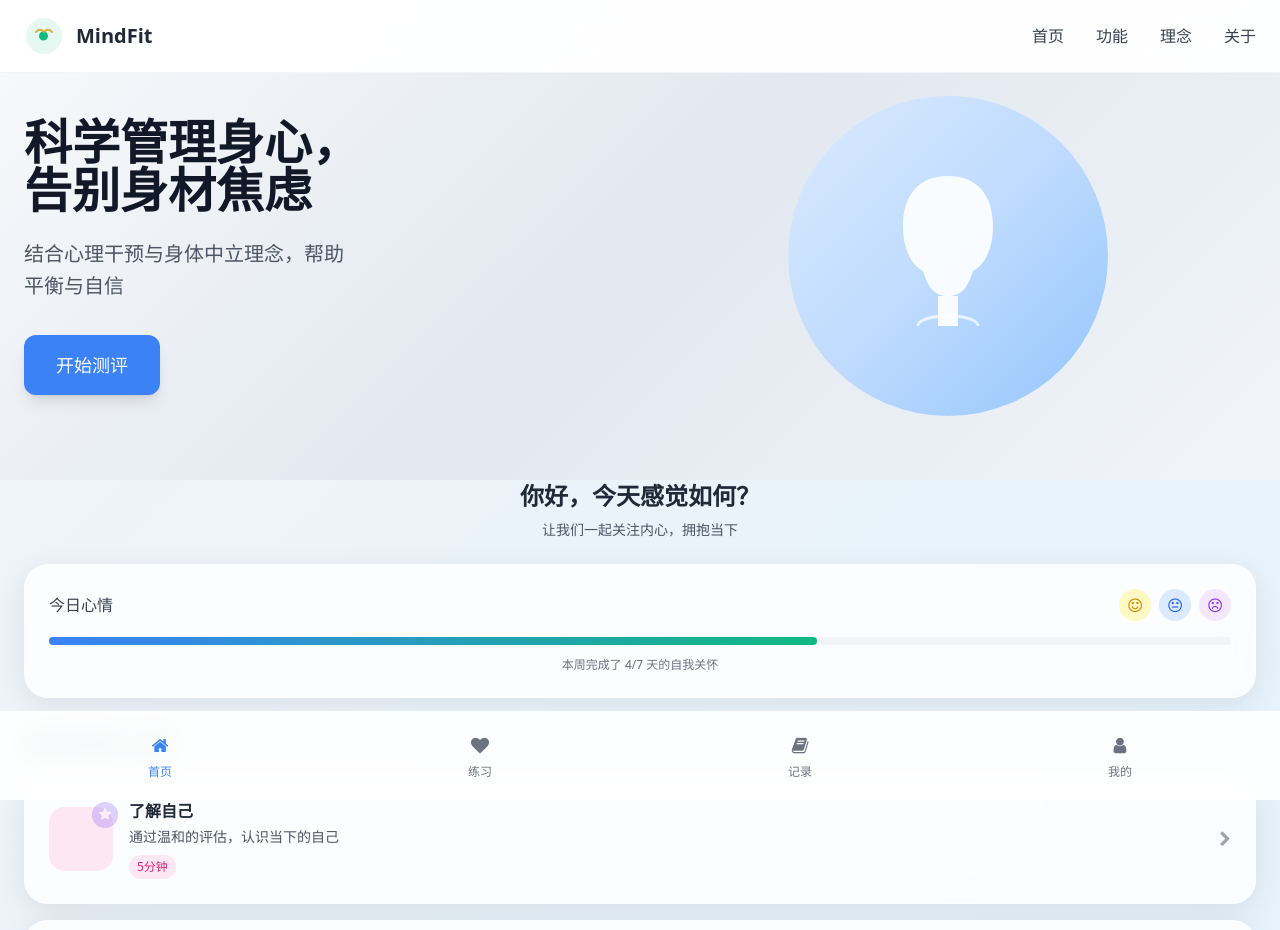
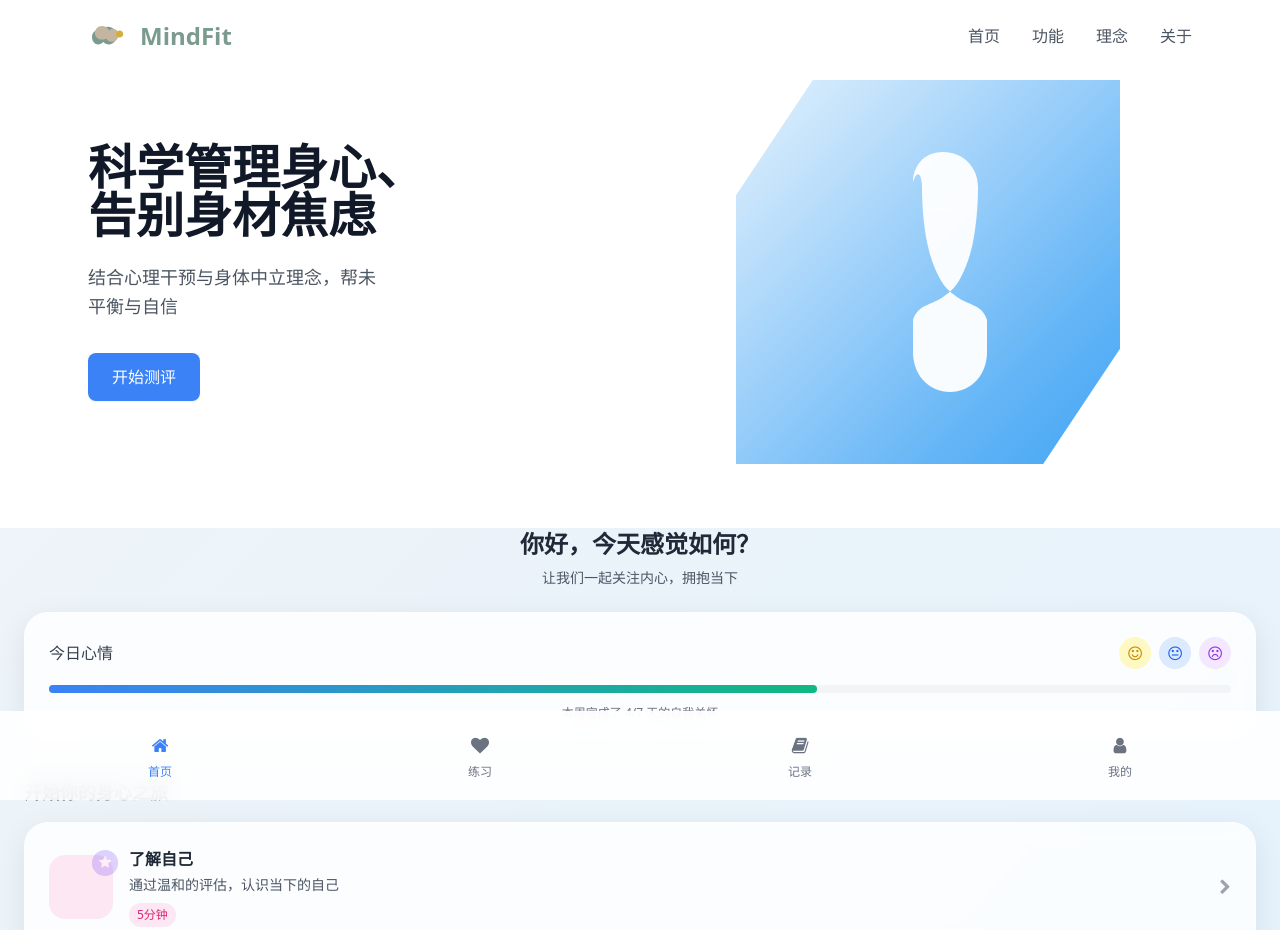
Before and after one commit to 18221526907ljy-maker/mikndfit2, a plain HTML site: page index.html in a window 1280 px wide. Shown: the top 930 px of the page. Drawn offline with nearby package versions, Linux system fonts and the light colour scheme.

Commit message:
Update index.html

```diff
--- a/index.html
+++ b/index.html
@@ -90,64 +90,96 @@
 
 <body class="min-h-screen bg-gradient-to-br" style="background: linear-gradient(135deg, #f0f4f8, #e3f2fd);">
 
-  <!-- 顶部导航 - 官网风格 -->
-  <nav class="fixed top-0 left-0 right-0 bg-white/95 backdrop-blur-md border-b border-gray-100 z-50">
-    <div class="max-w-7xl mx-auto flex items-center justify-between px-6 py-4">
+  <!-- 顶部导航 - 完全复刻图片 -->
+  <nav class="fixed top-0 left-0 right-0 bg-white z-50">
+    <div class="max-w-6xl mx-auto flex items-center justify-between px-6 py-4">
+      <!-- Logo区域 - 完全复刻第二张图片 -->
       <div class="flex items-center space-x-3">
-        <!-- Logo SVG -->
-        <div class="w-10 h-10 flex items-center justify-center">
-          <svg width="40" height="40" viewBox="0 0 40 40" fill="none" xmlns="http://www.w3.org/2000/svg">
-            <circle cx="20" cy="20" r="18" fill="#10B981" fill-opacity="0.1"/>
-            <path d="M15 20c0-2.5 2-4.5 4.5-4.5S24 17.5 24 20s-2 4.5-4.5 4.5S15 22.5 15 20z" fill="#10B981"/>
-            <path d="M12 16c2-3 6-3 8 0M20 16c2-3 6-3 8 0" stroke="#D4AF37" stroke-width="2" stroke-linecap="round"/>
+        <div class="relative">
+          <!-- 精确复刻logo -->
+          <svg width="40" height="40" viewBox="0 0 100 100" fill="none" xmlns="http://www.w3.org/2000/svg">
+            <!-- 主要的叶子形状 -->
+            <path d="M25 35c-8 0-15 8-15 18s7 18 15 18c5 0 10-2 13-6c8 8 20 8 28 0c4-4 6-10 6-16c0-12-10-22-22-22c-8 0-15 4-19 10c-2-1-4-2-6-2z"
+                  fill="#7A9B8E"/>
+            <!-- 流动的米色部分 -->
+            <path d="M35 25c8 0 15 5 18 12c2-3 5-5 9-5c8 0 15 7 15 15c0 4-2 8-4 11c-5 6-13 8-20 5c-3-2-6-4-8-7c-6 4-14 4-20 0c-8-5-10-15-5-23c3-5 9-8 15-8z"
+                  fill="#C4B5A0"/>
+            <!-- 小的装饰叶子 -->
+            <path d="M70 45c0-5 4-9 9-9s9 4 9 9-4 9-9 9-9-4-9-9z"
+                  fill="#D4AF37"/>
           </svg>
         </div>
-        <span class="text-xl font-bold text-gray-800">MindFit</span>
+        <span class="text-2xl font-semibold" style="color: #7A9B8E;">MindFit</span>
       </div>
 
+      <!-- 导航菜单 -->
       <div class="hidden md:flex items-center space-x-8">
-        <a href="#" class="text-gray-700 hover:text-primary transition-colors">首页</a>
-        <a href="#" class="text-gray-700 hover:text-primary transition-colors">功能</a>
-        <a href="#" class="text-gray-700 hover:text-primary transition-colors">理念</a>
-        <a href="#" class="text-gray-700 hover:text-primary transition-colors">关于</a>
+        <a href="#" class="text-gray-600 hover:text-gray-800 transition-colors">首页</a>
+        <a href="#" class="text-gray-600 hover:text-gray-800 transition-colors">功能</a>
+        <a href="#" class="text-gray-600 hover:text-gray-800 transition-colors">理念</a>
+        <a href="#" class="text-gray-600 hover:text-gray-800 transition-colors">关于</a>
       </div>
     </div>
   </nav>
 
-  <!-- Hero Section -->
-  <section class="pt-24 pb-16 px-6" style="background: linear-gradient(135deg, #f8fafc 0%, #e2e8f0 50%, #f1f5f9 100%);">
-    <div class="max-w-7xl mx-auto">
-      <div class="flex items-center justify-between">
-        <!-- 左侧文字 -->
-        <div class="flex-1 max-w-2xl">
+  <!-- Hero Section - 完全复刻 -->
+  <section class="pt-20 pb-16 bg-white">
+    <div class="max-w-6xl mx-auto px-6">
+      <div class="grid md:grid-cols-2 gap-12 items-center">
+        <!-- 左侧文字内容 -->
+        <div class="order-2 md:order-1">
           <h1 class="text-4xl md:text-5xl font-bold text-gray-900 leading-tight mb-6">
-            科学管理身心，<br>
+            科学管理身心、<br>
             告别身材焦虑
           </h1>
-          <p class="text-xl text-gray-600 mb-8 leading-relaxed">
-            结合心理干预与身体中立理念，帮助<br>
+          <p class="text-lg text-gray-600 mb-8 leading-relaxed">
+            结合心理干预与身体中立理念，帮未<br>
             平衡与自信
           </p>
-          <button class="bg-primary hover:bg-blue-600 text-white px-8 py-4 rounded-xl text-lg font-medium transition-all hover:transform hover:scale-105 shadow-lg">
+          <button class="bg-primary hover:bg-blue-600 text-white px-6 py-3 rounded-lg text-base font-medium transition-colors shadow-sm">
             开始测评
           </button>
         </div>
 
-        <!-- 右侧插画 -->
-        <div class="flex-1 flex justify-center items-center">
-          <div class="relative w-80 h-80">
-            <!-- 背景圆形渐变 -->
-            <div class="absolute inset-0 rounded-full" style="background: linear-gradient(135deg, #dbeafe 0%, #bfdbfe 50%, #93c5fd 100%);"></div>
+        <!-- 右侧插画区域 - 完全复刻第一张图片 -->
+        <div class="order-1 md:order-2 flex justify-center">
+          <div class="relative w-96 h-96">
+            <!-- 背景渐变 - 完全复刻第一张图片的蓝色渐变 -->
+            <div class="absolute inset-0"
+                 style="background: linear-gradient(135deg, #e3f2fd 0%, #bbdefb 25%, #90caf9 50%, #64b5f6 75%, #42a5f5 100%);
+                        clip-path: polygon(20% 0%, 100% 0%, 100% 70%, 80% 100%, 0% 100%, 0% 30%);"></div>
 
-            <!-- 人物轮廓SVG -->
+            <!-- 人物侧面剪影 - 完全复刻第一张图片 -->
             <div class="absolute inset-0 flex items-center justify-center">
-              <svg width="200" height="240" viewBox="0 0 200 240" fill="none" xmlns="http://www.w3.org/2000/svg">
-                <!-- 头部轮廓 -->
-                <path d="M100 40c30 0 45 20 45 50c0 25-10 40-20 45c-5 15-10 25-25 25s-20-10-25-25c-10-5-20-20-20-45c0-30 15-50 45-50z" fill="white" opacity="0.9"/>
-                <!-- 颈部 -->
-                <rect x="90" y="160" width="20" height="30" fill="white" opacity="0.9"/>
-                <!-- 肩膀暗示 -->
-                <path d="M70 190c0-5 10-10 30-10s30 5 30 10" stroke="white" stroke-width="3" fill="none" opacity="0.7"/>
+              <svg width="200" height="280" viewBox="0 0 200 280" fill="none" xmlns="http://www.w3.org/2000/svg">
+                <!-- 人物头部和肩膀的完整侧面轮廓 -->
+                <path d="M85 50
+                         C85 35, 95 20, 115 20
+                         C135 20, 150 35, 150 55
+                         C150 75, 148 95, 145 110
+                         C142 125, 138 135, 133 145
+                         C128 155, 122 160, 115 165
+                         C108 170, 100 172, 95 175
+                         C90 178, 87 182, 85 188
+                         L85 220
+                         C85 230, 88 240, 95 248
+                         C102 256, 112 260, 122 260
+                         C132 260, 142 256, 149 248
+                         C156 240, 159 230, 159 220
+                         L159 188
+                         C157 182, 154 178, 149 175
+                         C144 172, 136 170, 129 165
+                         C122 160, 116 155, 111 145
+                         C106 135, 102 125, 99 110
+                         C96 95, 94 75, 94 55
+                         C94 45, 90 35, 85 50 Z"
+                      fill="rgba(255,255,255,0.95)"/>
+
+                <!-- 面部轮廓细节 -->
+                <path d="M95 80 C105 75, 115 75, 125 80"
+                      stroke="rgba(255,255,255,0.8)"
+                      stroke-width="1"
+                      fill="none"/>
               </svg>
             </div>
           </div>
```
